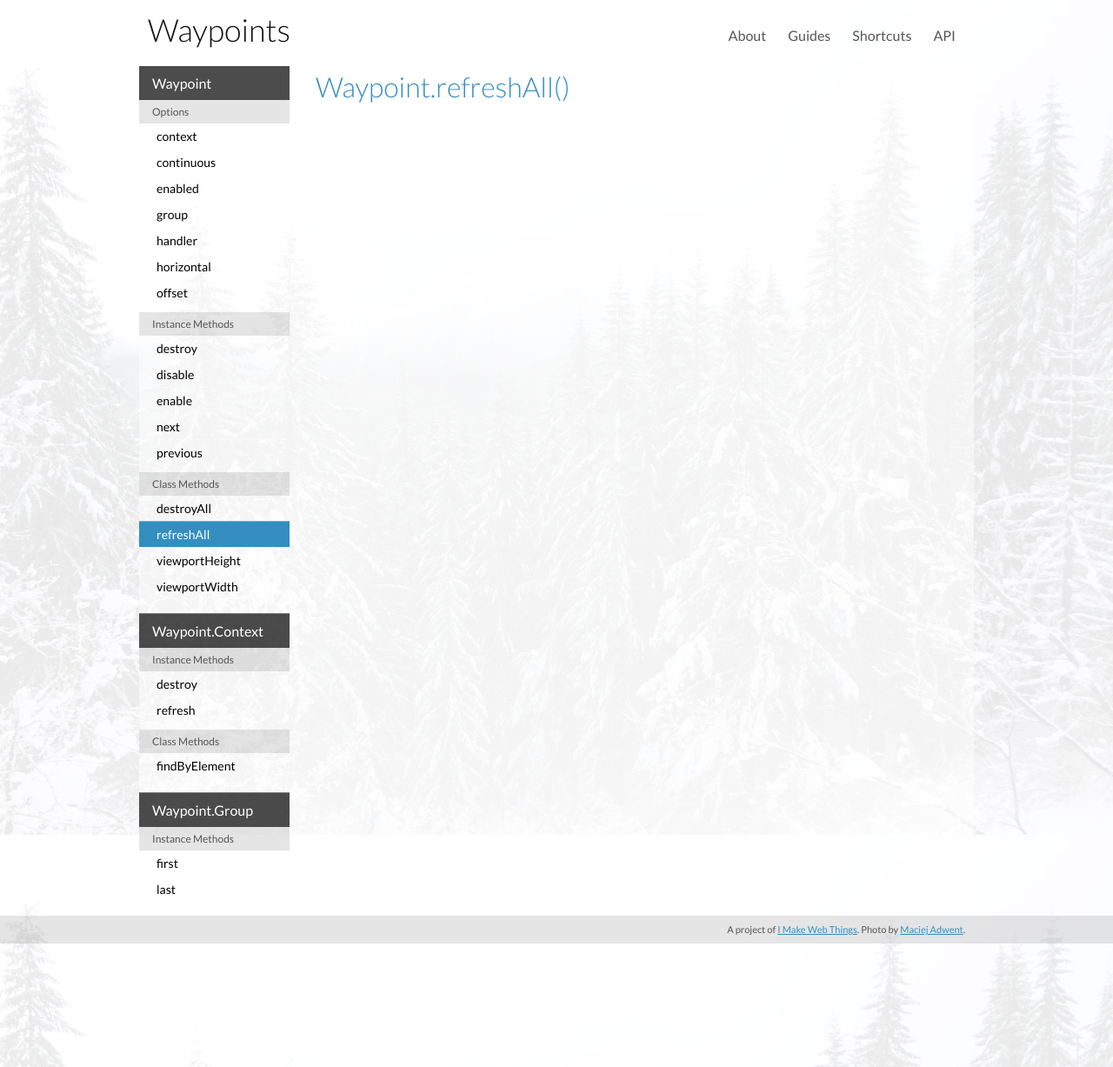
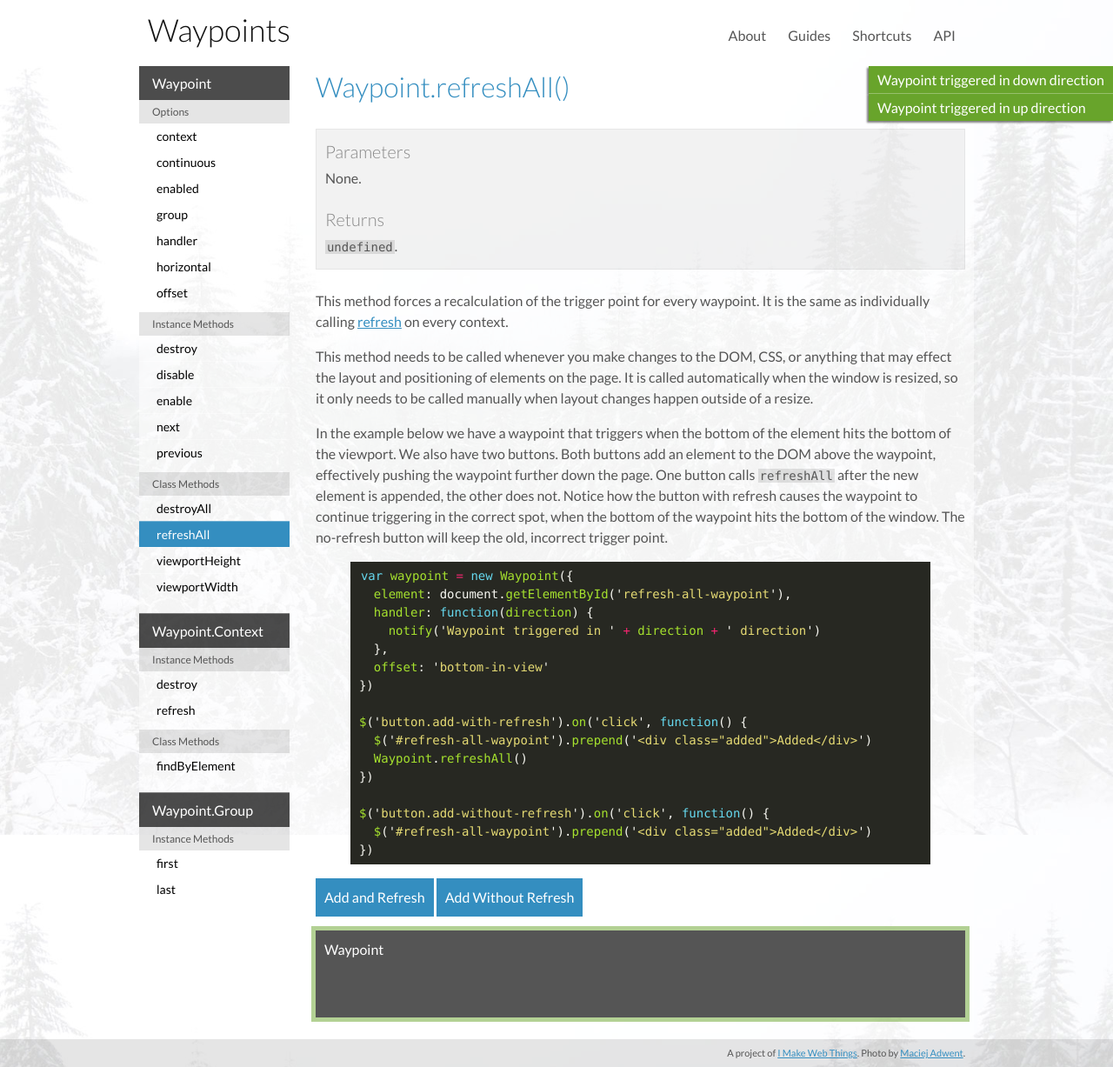
Before and after one commit to imakewebthings/waypoints, a Jekyll site: the page built from api/refresh-all/index.html, in a window 1280 px wide. Shown: the whole page at 87% size. Built offline with Jekyll 4.4.1, drawn with Linux system fonts in a browser that asks for light colours; nearby versions of some CDN libraries.

Commit message:
destroy all and refresh all

```diff
--- a/api/refresh-all/index.html
+++ b/api/refresh-all/index.html
@@ -5,3 +5,42 @@ subsection: refresh-all
 ---
 
 <h2>Waypoint.refreshAll()</h2>
+
+<div class="reference">
+  <h3>Parameters</h3>
+  <p>None.</p>
+  <h3>Returns</h3>
+  <p><code>undefined</code>.</p>
+</div>
+
+<p>This method forces a recalculation of the trigger point for every waypoint. It is the same as individually calling <a href="../refresh">refresh</a> on every context.</p>
+
+<p>This method needs to be called whenever you make changes to the DOM, CSS, or anything that may effect the layout and positioning of elements on the page. It is called automatically when the window is resized, so it only needs to be called manually when layout changes happen outside of a resize.</p>
+
+<p>In the example below we have a waypoint that triggers when the bottom of the element hits the bottom of the viewport. We also have two buttons. Both buttons add an element to the DOM above the waypoint, effectively pushing the waypoint further down the page. One button calls <code>refreshAll</code> after the new element is appended, the other does not. Notice how the button with refresh causes the waypoint to continue triggering in the correct spot, when the bottom of the waypoint hits the bottom of the window. The no-refresh button will keep the old, incorrect trigger point.</p>
+
+{% highlight js %}
+var waypoint = new Waypoint({
+  element: document.getElementById('refresh-all-waypoint'),
+  handler: function(direction) {
+    notify('Waypoint triggered in ' + direction + ' direction')
+  },
+  offset: 'bottom-in-view'
+})
+
+$('button.add-with-refresh').on('click', function() {
+  $('#refresh-all-waypoint').prepend('<div class="added">Added</div>')
+  Waypoint.refreshAll()
+})
+
+$('button.add-without-refresh').on('click', function() {
+  $('#refresh-all-waypoint').prepend('<div class="added">Added</div>')
+})
+{% endhighlight %}
+
+<p>
+  <button class="add-with-refresh">Add and Refresh</button>
+  <button class="add-without-refresh">Add Without Refresh</button>
+</p>
+
+<div id="refresh-all-waypoint" class="waypoint">Waypoint</div>
--- a/css/styles.css
+++ b/css/styles.css
@@ -915,6 +915,19 @@ article {
   .continuous-group-column:first-child {
     padding: 0 10px 0 0; }
 
+.destroy-all-waypoint {
+  height: 100px;
+  background: #555;
+  color: #fff;
+  padding: 10px;
+  margin: 15px 0; }
+
+.added {
+  height: 100px;
+  background: #ccc;
+  padding: 10px;
+  margin: 15px 0; }
+
 #overflow-scroll, #overflow-scroll-offset {
   overflow: auto;
   height: 300px;
@@ -940,6 +953,13 @@ article {
   background: #555;
   color: #fff; }
 
+#refresh-all-waypoint {
+  height: 100px;
+  padding: 10px;
+  background: #555;
+  color: #fff;
+  margin: 15px 0; }
+
 @media (min-width: 660px) {
   .reference {
     margin: 1.5em 0; } }
--- a/js/scripts.js
+++ b/js/scripts.js
@@ -313,6 +313,38 @@
     })
   }
 
+  function destroyAllExample() {
+    $('.destroy-all-waypoint').waypoint({
+      handler: function() {
+        notify(this.element.innerHTML + ' still alve')
+      },
+      offset: 'bottom-in-view'
+    })
+
+    $('button.destroy-all').on('click', function() {
+      Waypoint.destroyAll()
+      $('.destroy-all-waypoint').removeClass('waypoint')
+    })
+  }
+
+  function refreshAllExample() {
+    $('#refresh-all-waypoint').waypoint({
+      handler: function(direction) {
+        notify('Waypoint triggered in ' + direction + ' direction')
+      },
+      offset: 'bottom-in-view'
+    })
+
+    $('button.add-with-refresh').on('click', function() {
+      $('#refresh-all-waypoint').before('<div class="added">Added</div>')
+      Waypoint.refreshAll()
+    })
+
+    $('button.add-without-refresh').on('click', function() {
+      $('#refresh-all-waypoint').before('<div class="added">Added</div>')
+    })
+  }
+
   function initApiExamples() {
     disableEnableExample()
     destroyExample()
@@ -324,6 +356,8 @@
     horizontalExample()
     offsetExample()
     handlerExample()
+    destroyAllExample()
+    refreshAllExample()
   }
 
   $(function() {
```
Also changed, not shown: _scss/_api.scss (+23 -0 lines), api/destroy-all/index.html (+39 -0 lines).
